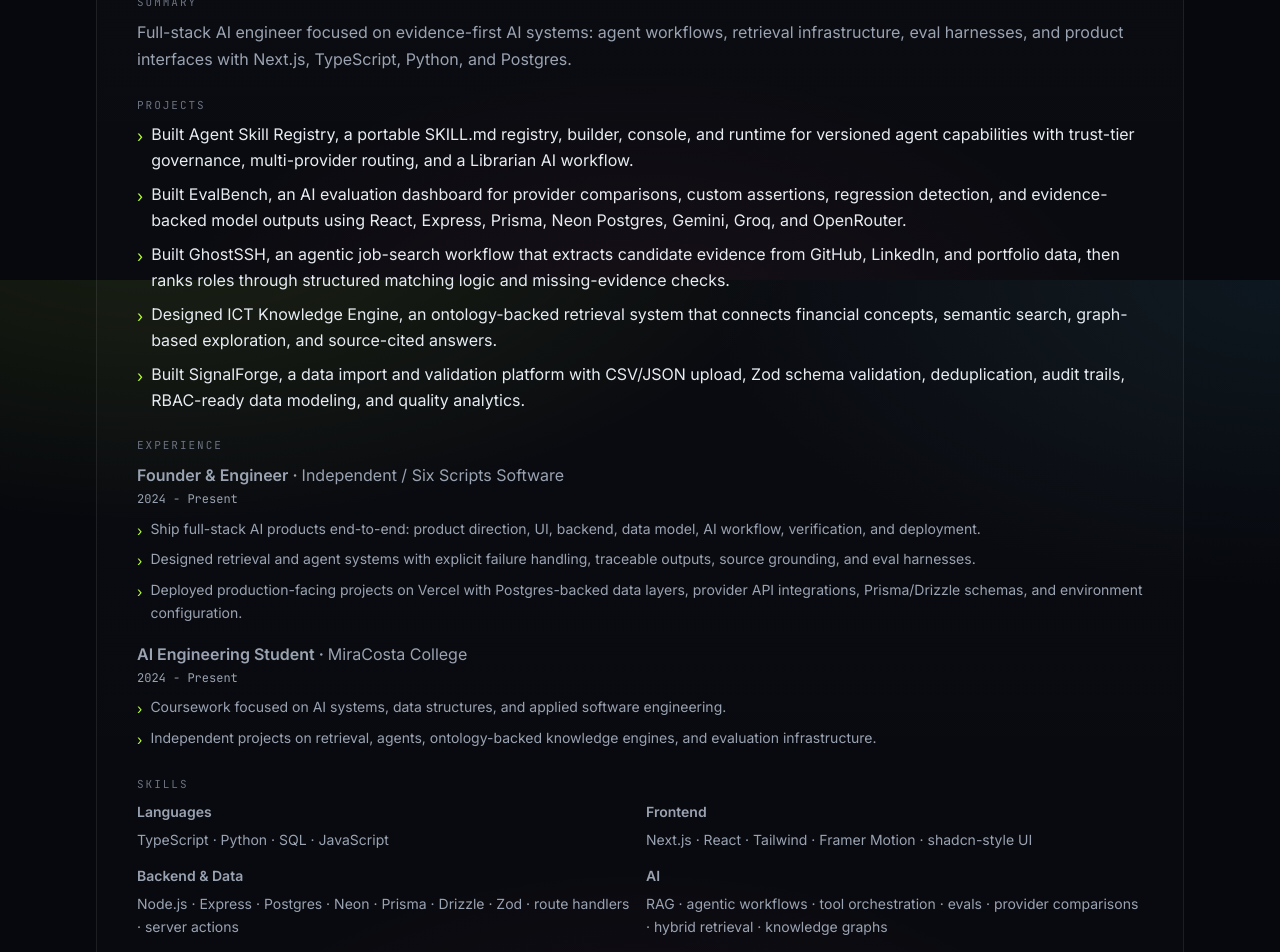
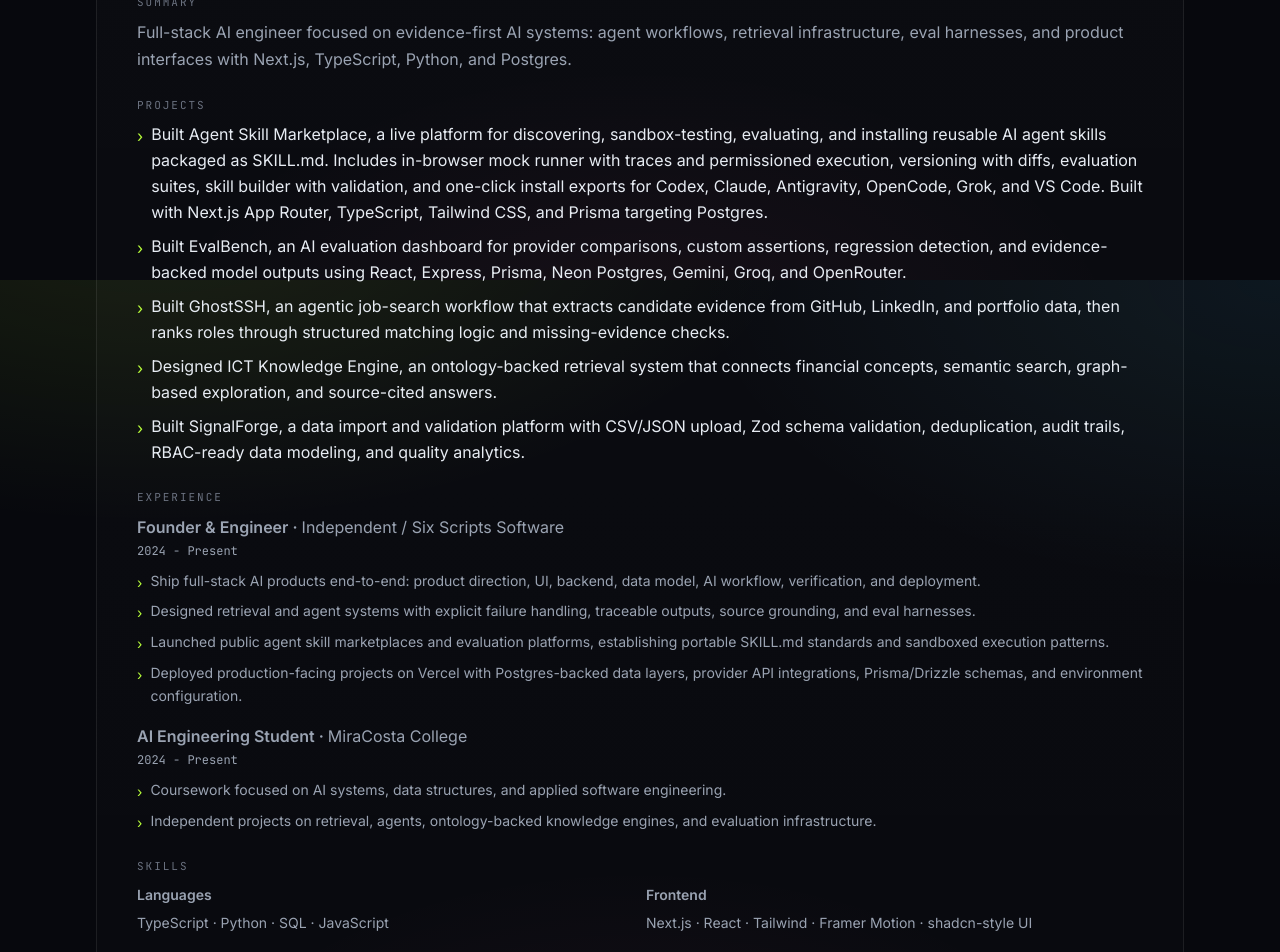
Before and after one commit to sixscripts-ai/portfolio-v2, a Next.js app: page /resume in a window 1280 px wide. Shown: the part 520-1472 px from the top of the page. Built offline with nearby package versions, Linux system fonts and the light colour scheme.

Commit message:
Update resume with new project and skills details

```diff
--- a/src/data/resume.ts
+++ b/src/data/resume.ts
@@ -12,7 +12,7 @@ export const summary =
   "Full-stack AI engineer focused on evidence-first AI systems: agent workflows, retrieval infrastructure, eval harnesses, and product interfaces with Next.js, TypeScript, Python, and Postgres.";
 
 export const projectsBullets: ResumeBullet[] = [
-  "Built Agent Skill Registry, a portable SKILL.md registry, builder, console, and runtime for versioned agent capabilities with trust-tier governance, multi-provider routing, and a Librarian AI workflow.",
+  "Built Agent Skill Marketplace, a live platform for discovering, sandbox-testing, evaluating, and installing reusable AI agent skills packaged as SKILL.md. Includes in-browser mock runner with traces and permissioned execution, versioning with diffs, evaluation suites, skill builder with validation, and one-click install exports for Codex, Claude, Antigravity, OpenCode, Grok, and VS Code. Built with Next.js App Router, TypeScript, Tailwind CSS, and Prisma targeting Postgres.",
   "Built EvalBench, an AI evaluation dashboard for provider comparisons, custom assertions, regression detection, and evidence-backed model outputs using React, Express, Prisma, Neon Postgres, Gemini, Groq, and OpenRouter.",
   "Built GhostSSH, an agentic job-search workflow that extracts candidate evidence from GitHub, LinkedIn, and portfolio data, then ranks roles through structured matching logic and missing-evidence checks.",
   "Designed ICT Knowledge Engine, an ontology-backed retrieval system that connects financial concepts, semantic search, graph-based exploration, and source-cited answers.",
@@ -27,6 +27,7 @@ export const experience: ResumeRole[] = [
     bullets: [
       "Ship full-stack AI products end-to-end: product direction, UI, backend, data model, AI workflow, verification, and deployment.",
       "Designed retrieval and agent systems with explicit failure handling, traceable outputs, source grounding, and eval harnesses.",
+      "Launched public agent skill marketplaces and evaluation platforms, establishing portable SKILL.md standards and sandboxed execution patterns.",
       "Deployed production-facing projects on Vercel with Postgres-backed data layers, provider API integrations, Prisma/Drizzle schemas, and environment configuration.",
     ],
   },
@@ -45,6 +46,6 @@ export const skillsGroups: { label: string; items: string[] }[] = [
   { label: "Languages", items: ["TypeScript", "Python", "SQL", "JavaScript"] },
   { label: "Frontend", items: ["Next.js", "React", "Tailwind", "Framer Motion", "shadcn-style UI"] },
   { label: "Backend & Data", items: ["Node.js", "Express", "Postgres", "Neon", "Prisma", "Drizzle", "Zod", "route handlers", "server actions"] },
-  { label: "AI", items: ["RAG", "agentic workflows", "tool orchestration", "evals", "provider comparisons", "hybrid retrieval", "knowledge graphs"] },
+  { label: "AI", items: ["RAG", "agentic workflows", "tool orchestration", "evals", "provider comparisons", "hybrid retrieval", "knowledge graphs", "SKILL.md packaging", "Sandbox execution & traces"] },
   { label: "Infra", items: ["Vercel", "GitHub Actions", "Docker basics", "Neon Postgres", "Clerk", "Vitest"] },
 ];
```
